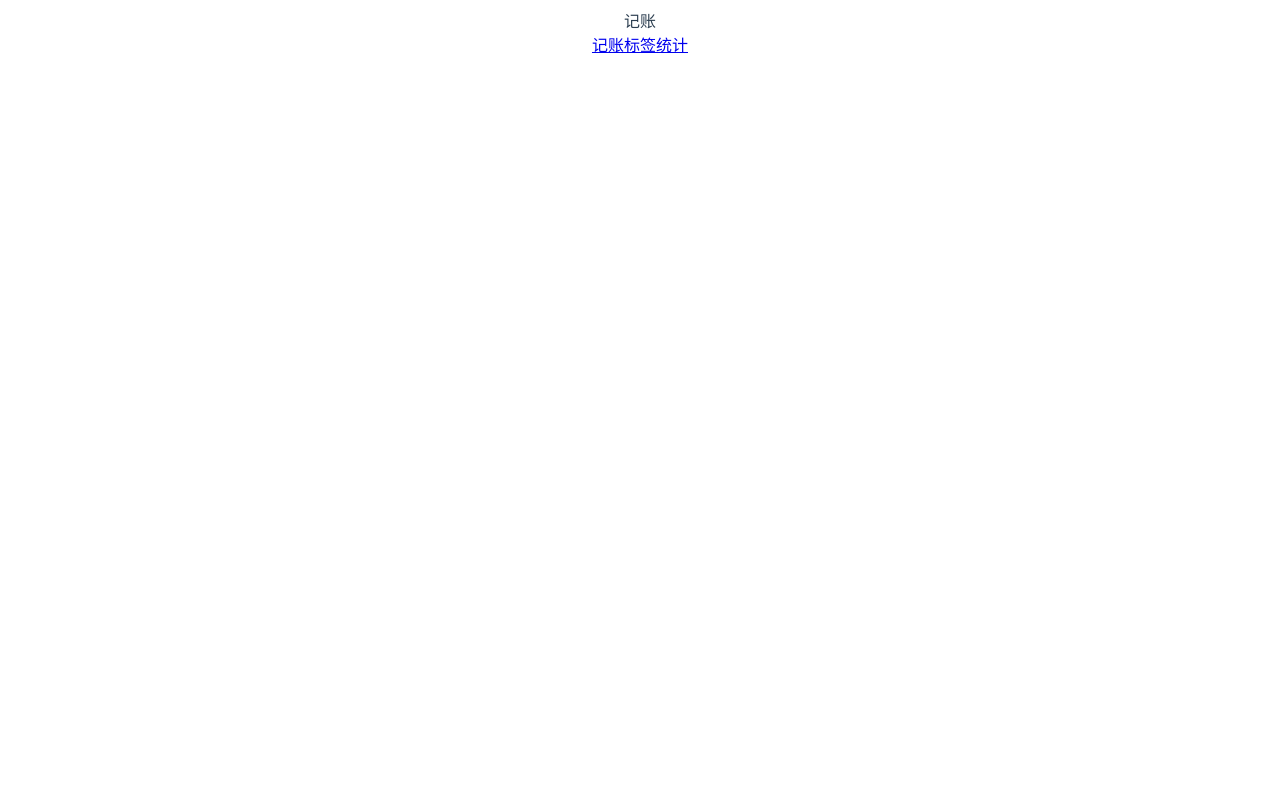
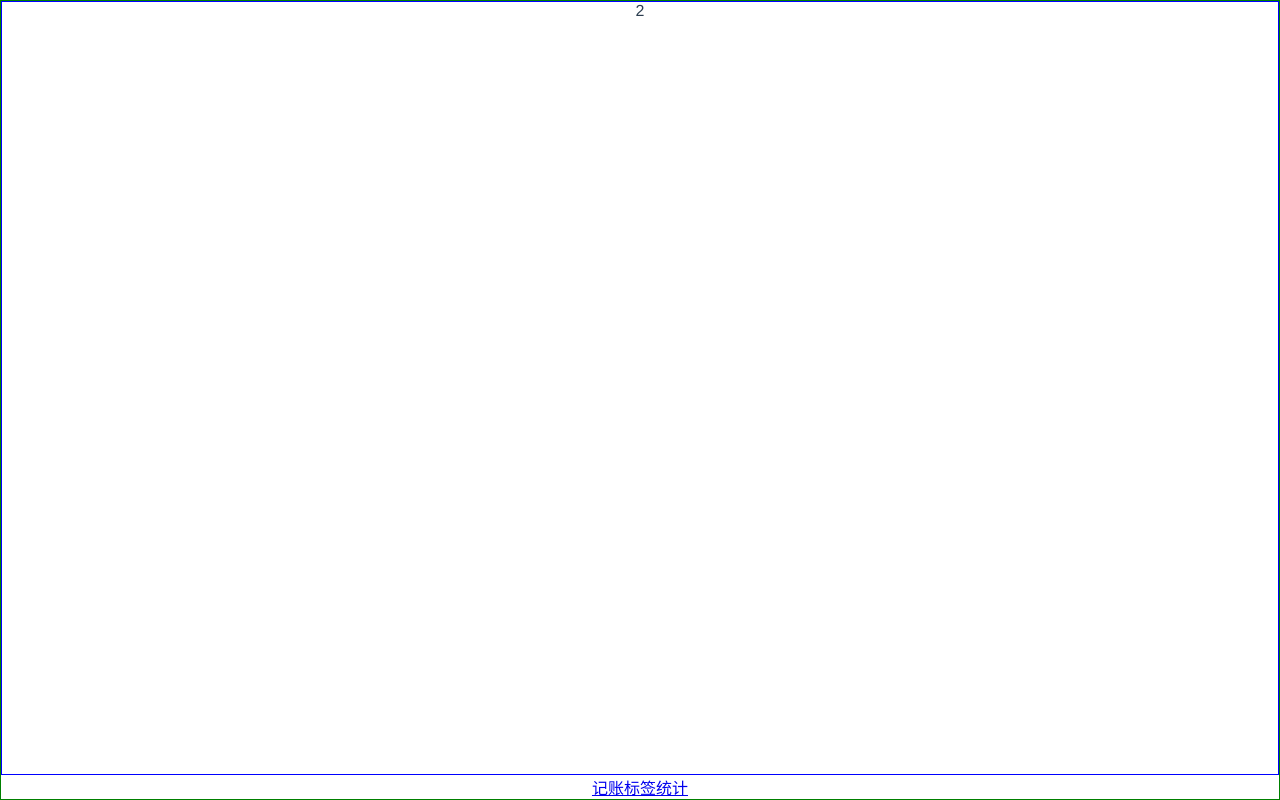
Before and after one commit to Cris-z123/book-keeping, a Vue app: page /#/money in a window 1280 px wide. Built offline with nearby package versions, Linux system fonts and the light colour scheme.

Commit message:
导航组件及布局

```diff
--- a/src/App.vue
+++ b/src/App.vue
@@ -5,6 +5,11 @@
 </template>
 
 <style lang="scss">
+* {
+  padding: 0;
+  margin: 0;
+  box-sizing: border-box;
+}
 #app {
   font-family: Avenir, Helvetica, Arial, sans-serif;
   -webkit-font-smoothing: antialiased;
--- /dev/null
+++ b/src/components/Layout.vue
@@ -0,0 +1,30 @@
+<template>
+    <div class="nav-wrapper">
+        <div class="content">
+            <slot></slot>
+        </div>
+        <Nav></Nav>
+    </div>
+</template>
+
+<script lang="ts">
+    import Vue from 'vue'
+
+    export default Vue.extend({
+        name: 'Layout'
+    })
+</script>
+
+<style lang="scss" scoped>
+  .nav-wrapper {
+    border: 1px solid green;
+    display: flex;
+    flex-direction: column;
+    height: 100vh;
+  }
+  .content {
+      border: 1px solid blue;
+      overflow: auto;
+      flex-grow: 1;
+  }
+</style>
--- a/src/main.ts
+++ b/src/main.ts
@@ -4,10 +4,12 @@ import './registerServiceWorker'
 import router from './router'
 import store from './store'
 import Nav from '@/components/Nav.vue'
+import Layout from '@/components/Layout.vue'
 
 Vue.config.productionTip = false
 
 Vue.component('Nav', Nav)
+Vue.component('Layout', Layout)
 
 new Vue({
   router,
--- a/src/router/index.ts
+++ b/src/router/index.ts
@@ -3,6 +3,7 @@ import VueRouter, { RouteConfig } from 'vue-router'
 import Money from '@/views/Money.vue'
 import Labels from '@/views/Labels.vue'
 import Statistics from '@/views/Statistics.vue'
+import NotFound from '@/views/NotFound.vue'
 
 Vue.use(VueRouter)
 
@@ -22,6 +23,10 @@ Vue.use(VueRouter)
     {
       path: '/statistics',
       component: Statistics
+    },
+    {
+      path: '*',
+      component: NotFound
     }
 ]
 
--- a/src/views/Labels.vue
+++ b/src/views/Labels.vue
@@ -1,7 +1,8 @@
 <template>
     <div>
-        标签
-        <Nav></Nav>
+        <Layout>
+            <p>3</p>
+        </Layout>
     </div>
 </template>
 
--- a/src/views/Money.vue
+++ b/src/views/Money.vue
@@ -1,7 +1,8 @@
 <template>
     <div>
-        记账
-        <Nav></Nav>
+        <Layout>
+            <p>2</p>
+        </Layout>
     </div>
 </template>
 
--- /dev/null
+++ b/src/views/NotFound.vue
@@ -0,0 +1,20 @@
+<template>
+    <div>
+        <div>当前页面不存在，请检查网址是否正确</div>
+        <div>
+            <router-link to="/">返回首页</router-link>
+        </div>
+    </div>
+</template>
+
+<script lang="ts">
+    import Vue from 'vue'
+
+    export default Vue.extend({
+        name: 'NotFound'
+    })
+</script>
+
+<style lang="sass" scoped>
+
+</style>
--- a/src/views/Statistics.vue
+++ b/src/views/Statistics.vue
@@ -1,7 +1,8 @@
 <template>
     <div>
-        统计
-        <Nav></Nav>
+        <Layout>
+            <p>1</p>
+        </Layout>
     </div>
 </template>
 
```
